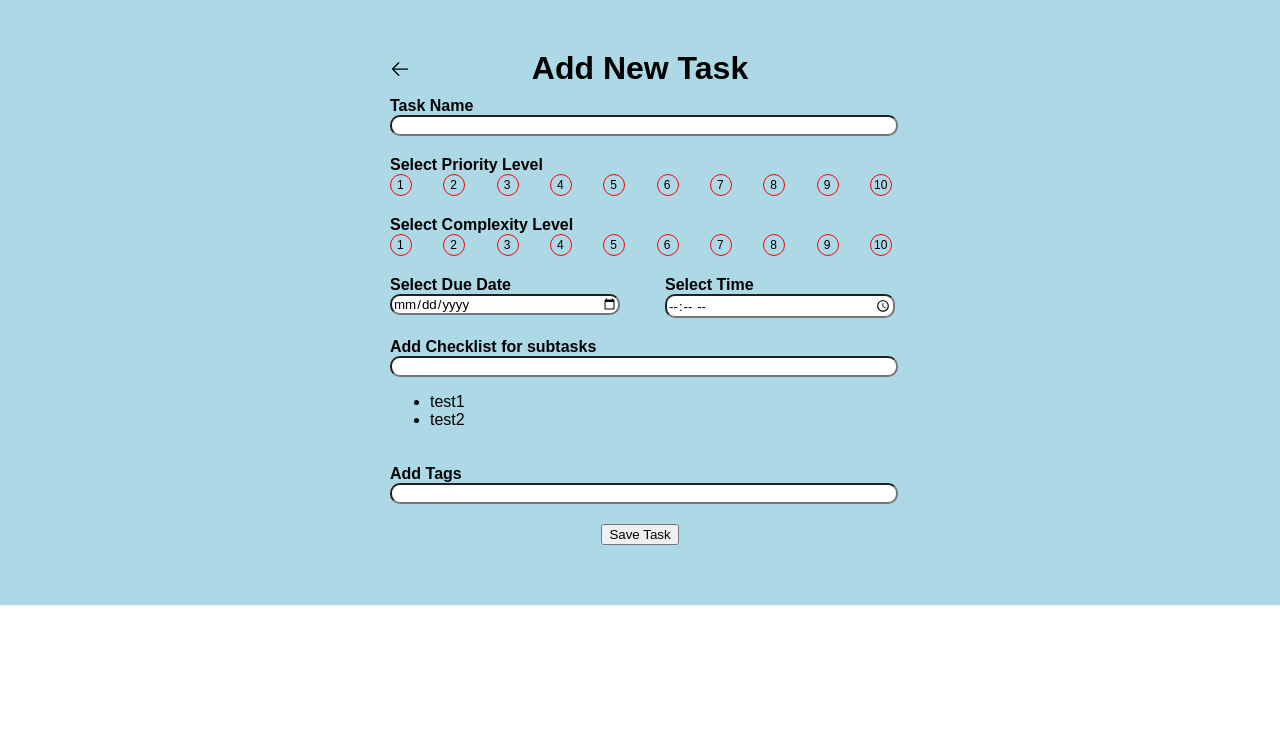
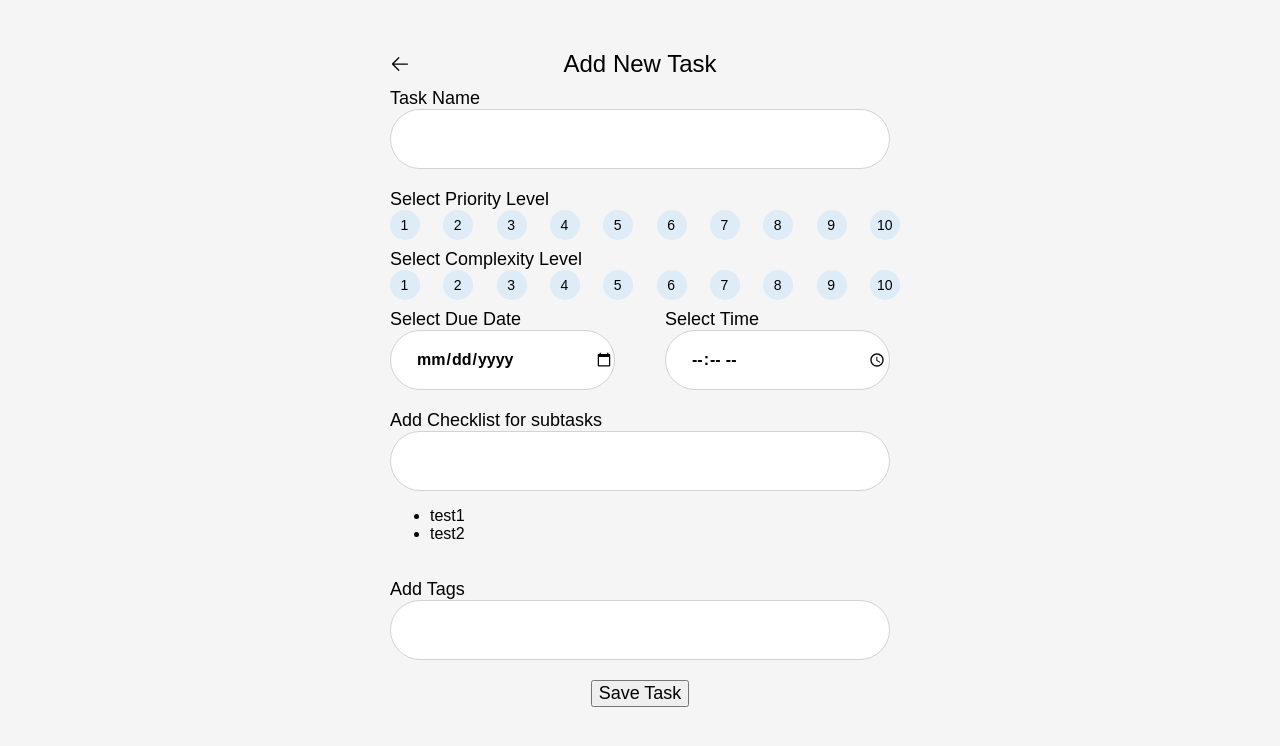
Before and after one commit to ImranHuhn/react_todo_app, a React (Vite) app: page / in a window 1280 px wide. Shown: the top 746 px of the page. Built offline with nearby package versions, Linux system fonts and the light colour scheme.

Commit message:
completed proximity and complexity radio inputs

```diff
--- a/src/App.jsx
+++ b/src/App.jsx
@@ -5,18 +5,47 @@ import { ArrowIcon } from "./components/IconComponent";
 const GlobalStyle = createGlobalStyle`
   * {
     font-family: sans-serif;
+    box-sizing: border-box;
   }
 
   body {
     margin: 0;
   }
 
-  h1,h2,h3,h4,h5,h6 {
+  h1,h2,h3,h4,h5,h6,p {
     margin: 0;
+    font-weight: normal
+  }
+
+  h1 {
+    font-size: 24px;
+  }
+
+  h2 {
+    font-size: 18px;
+  }
+
+  h3 {
+    font-size: 14px;
+  }
+
+  input[type="text"], input[type="date"], input[type="time"] {
+    font-weight: bold;
+    font-size: 16px;
+    height: 60px;
+    width: 100%;
+    border-radius: 30px;
+    border: 1px solid lightgray;
+    box-sizing: border-box;
+    padding-left: 25px;
+  }
+
+  .radio-text {
+    background-color: rgba(13,153,255,0.1);
   }
 
   .radio-input:checked + .radio-text {
-    background-color: red;
+    background-color: rgba(13,153,255,1);
   }
 `;
 
@@ -29,7 +58,7 @@ class App extends React.Component {
           display: "flex",
           justifyContent: "center",
           width: "100%",
-          backgroundColor: "lightblue",
+          backgroundColor: "#F5F5F5",
           margin: "0 auto",
         }}
       >
@@ -53,6 +82,7 @@ class App extends React.Component {
                 alignItems: "center",
                 position: "absolute",
                 left: "0",
+                backgroundColor: "#FFFFF"
               }}
               className="add__header-back"
             >
@@ -69,10 +99,9 @@ class App extends React.Component {
                 padding: "10px 0",
               }}
             >
-              <h4>Task Name</h4>
+              <h2>Task Name</h2>
               <label htmlFor="task">
                 <input
-                  style={{ width: "100%", borderRadius: "10px" }}
                   name="task"
                   type="text"
                 />
@@ -84,10 +113,10 @@ class App extends React.Component {
                 display: "flex",
                 flexDirection: "column",
                 padding: "10px 0",
-                height: "40px"
+                height: "60px"
               }}
             >
-              <h4>Select Priority Level</h4>
+              <h2>Select Priority Level</h2>
               <label htmlFor="priority">
                 <div
                   className="add__priority-radio-list"
@@ -106,8 +135,8 @@ class App extends React.Component {
                           position: "absolute",
                           zIndex: "1",
                           opacity: "0",
-                          width: "20px",
-                          height: "20px",
+                          width: "30px",
+                          height: "30px",
                           top: "-2px",
                           left: "-4px",
                         }}
@@ -120,24 +149,23 @@ class App extends React.Component {
                         style={{
                           position: "absolute",
                           zIndex: "0",
-                          border: "1px solid red",
+
                           borderRadius: "100%",
-                          width: "20px",
-                          height: "20px",
+                          width: "30px",
+                          height: "30px",
                           textAlign: "center",
                         }}
                       >
-                        <p
+                        <h3
                           style={{
-                            fontSize: "12px",
+                            // backgroundColor: "rgba(13,153,255,0.1)",
                             position: "absolute",
-                            top: "3px",
-                            margin: "0",
-                            left: i + 1 !== 10 ? "6px" : "3px",
+                            top: "7px",
+                            left: i + 1 !== 10 ? "10.5px" : "7px",
                           }}
                         >
                           {i + 1}
-                        </p>
+                        </h3>
                       </div>
                     </div>
                   ))}
@@ -150,10 +178,10 @@ class App extends React.Component {
                 display: "flex",
                 flexDirection: "column",
                 padding: "10px 0",
-                height: "40px"
+                height: "60px"
               }}
             >
-              <h4>Select Complexity Level</h4>
+              <h2>Select Complexity Level</h2>
               <label htmlFor="complexity">
                 <div
                   className="add__complexity-radio-list"
@@ -172,12 +200,12 @@ class App extends React.Component {
                         position: "absolute",
                         zIndex: "1",
                         opacity: "0",
-                          width: "20px",
-                          height: "20px",
+                        width: "30px",
+                        height: "30px",
                         top: "-2px",
                         left: "-4px",
                       }}
-                        name="priority"
+                      name="complexity"
                       type="radio"
                       value={i + 1}
                     />
@@ -186,24 +214,23 @@ class App extends React.Component {
                       style={{
                         position: "absolute",
                         zIndex: "0",
-                          border: "1px solid red",
+
                         borderRadius: "100%",
-                          width: "20px",
-                          height: "20px",
+                        width: "30px",
+                        height: "30px",
                         textAlign: "center",
                       }}
                     >
-                        <p
+                      <h3
                         style={{
-                            fontSize: "12px",
+                          // backgroundColor: "rgba(13,153,255,0.1)",
                           position: "absolute",
-                            top: "3px",
-                            margin: "0",
-                            left: i + 1 !== 10 ? "6px" : "3px",
+                          top: "7px",
+                          left: i + 1 !== 10 ? "10.5px" : "7px",
                         }}
                       >
                         {i + 1}
-                        </p>
+                      </h3>
                     </div>
                   </div>
                   ))}
@@ -226,10 +253,9 @@ class App extends React.Component {
                   width: "45%",
                 }}
               >
-                <h4>Select Due Date</h4>
+                <h2>Select Due Date</h2>
                 <label htmlFor="date">
                   <input
-                    style={{ width: "100%", borderRadius: "10px" }}
                     name="date"
                     type="date"
                   />
@@ -243,10 +269,9 @@ class App extends React.Component {
                   width: "45%",
                 }}
               >
-                <h4>Select Time</h4>
+                <h2>Select Time</h2>
                 <label htmlFor="time">
                   <input
-                    style={{ width: "100%", borderRadius: "10px" }}
                     name="time"
                     type="time"
                   />
@@ -261,10 +286,9 @@ class App extends React.Component {
                 padding: "10px 0",
               }}
             >
-              <h4>Add Checklist for subtasks</h4>
+              <h2>Add Checklist for subtasks</h2>
               <label htmlFor="list">
                 <input
-                  style={{ width: "100%", borderRadius: "10px" }}
                   name="list"
                   type="text"
                 />
@@ -284,10 +308,9 @@ class App extends React.Component {
                 padding: "10px 0",
               }}
             >
-              <h4>Add Tags</h4>
+              <h2>Add Tags</h2>
               <label htmlFor="tags">
                 <input
-                  style={{ width: "100%", borderRadius: "10px" }}
                   name="tags"
                   type="text"
                 />
@@ -301,7 +324,7 @@ class App extends React.Component {
                 padding: "10px 0",
               }}
             >
-              <button className="add__button">Save Task</button>
+              <button className="add__button"><h2>Save Task</h2></button>
             </div>
           </div>
         </div>
```
Lines whose indentation alone changed are shown as unchanged.
